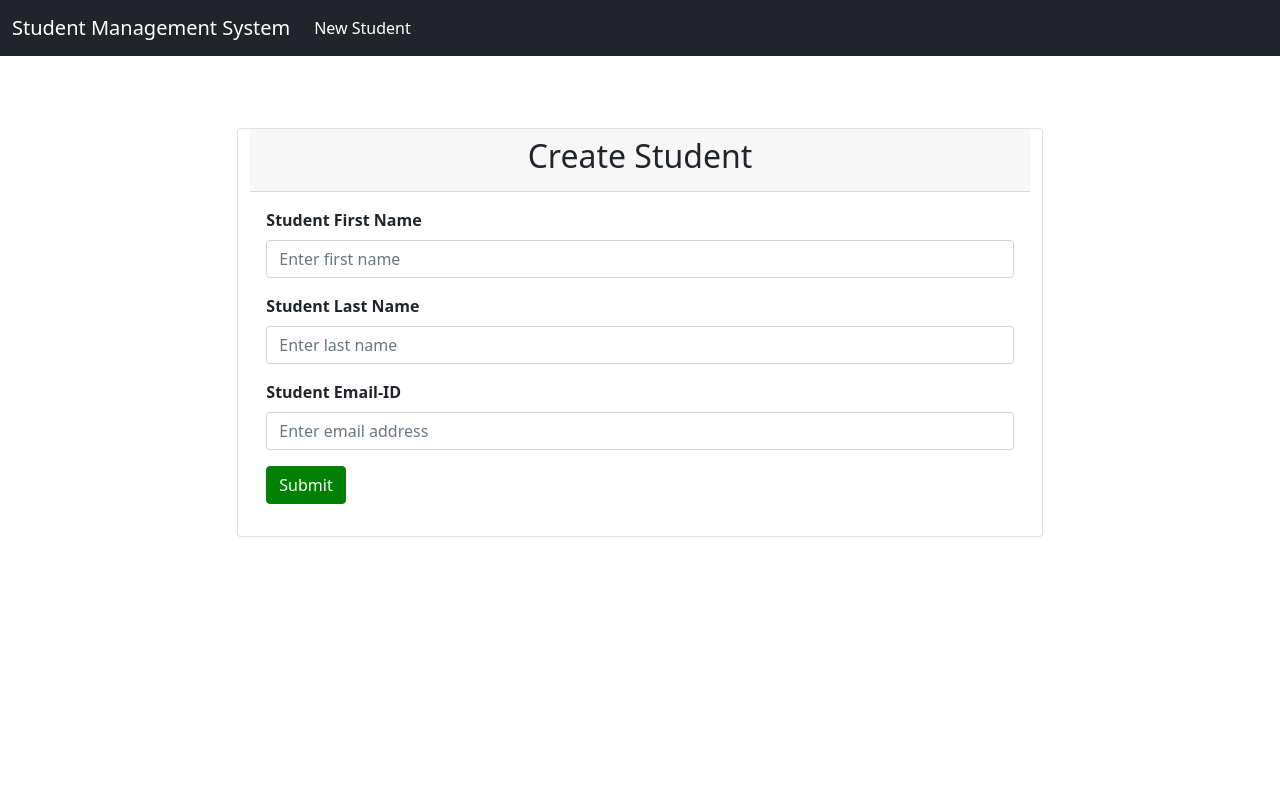
After one commit to JayabalajeeSK/MyProjects_Java, a Spring Boot app: page /students/new in a window 1280 px wide. The commit adds this page. Run offline with Spring Boot 4, Linux system fonts and the light colour scheme.

Commit message:
Add New Student - Create Student Form Handling

```diff
--- a/student-management-system/src/main/java/com/jb/student_management_system/controller/StudentController.java
+++ b/student-management-system/src/main/java/com/jb/student_management_system/controller/StudentController.java
@@ -16,12 +16,22 @@ public class StudentController
     public StudentController(StudentService studentService) {
         this.studentService = studentService;
     }
-    @GetMapping("/student")
+
+    //handle - List of all students
+    @GetMapping("/students")
     public String listStudents(Model model)
     {
         List<StudentDto> students = studentService.getAllStudents();
         model.addAttribute("students", students);
         return "students";
+    }
 
+    //handle - Add new student
+    @GetMapping("/students/new")
+    public String newStudents(Model model)
+    {
+        StudentDto studentDto = new StudentDto();
+        model.addAttribute("student", studentDto);
+        return "create_student";
     }
 }
--- /dev/null
+++ b/student-management-system/src/main/resources/templates/create_student.html
@@ -0,0 +1,63 @@
+<html lang="" en xmlns:th="http://www.thymeleaf.org">
+<head>
+    <title>Student Management System</title>
+    <link href="https://cdn.jsdelivr.net/npm/bootstrap@5.0.2/dist/css/bootstrap.min.css" rel="stylesheet" integrity="sha384-EVSTQN3/azprG1Anm3QDgpJLIm9Nao0Yz1ztcQTwFspd3yD65VohhpuuCOmLASjC" crossorigin="anonymous">
+</head>
+<body>
+    <nav class="navbar navbar-expand-lg navbar navbar-dark bg-dark">
+        <div class="container-fluid">
+          <a class="navbar-brand" href="#">Student Management System</a>
+          <button class="navbar-toggler" type="button" data-bs-toggle="collapse" data-bs-target="#navbarSupportedContent" aria-controls="navbarSupportedContent" aria-expanded="false" aria-label="Toggle navigation">
+            <span class="navbar-toggler-icon"></span>
+          </button>
+          <div class="collapse navbar-collapse" id="navbarSupportedContent">
+            <ul class="navbar-nav me-auto mb-2 mb-lg-0">
+              <li class="nav-item">
+                <a class="nav-link active" aria-current="page" th:href="@{/students/new}">New Student</a>
+              </li>
+            </ul>
+          </div>
+        </div>
+      </nav>
+  <br /> <br /> <br />
+  <div class="container row col-md-8 offset-md-2">
+    <div class="card">
+        <div class="card-header">
+            <h2 class="text-center">Create Student</h2>
+        </div>
+        <div class="card-body">
+            <form method="post" role="form" th:action="@{/students}" th:object="${student}">
+                <div class="form-group mb-3">
+                    <label class="form-label" style="font-weight: bold;">Student First Name</label>
+                    <input class="form-control"
+                           id="firstName"
+                           name="firstName"
+                           placeholder="Enter first name"
+                           type="text"
+                           th:field="*{firstName}" />
+                </div>
+                <div class="form-group mb-3">
+                    <label class="form-label" style="font-weight: bold;">Student Last Name</label>
+                    <input class="form-control"
+                           id="lastName"
+                           name="lastName"
+                           placeholder="Enter last name"
+                           type="text"
+                           th:field="*{lastName}" />
+                </div>
+                <div class="form-group mb-3">
+                    <label class="form-label" style="font-weight: bold;">Student Email-ID</label>
+                    <input class="form-control"
+                           id="email"
+                           name="email"
+                           placeholder="Enter email address"
+                           type="text"
+                           th:field="*{email}" />
+                </div>
+                <button class="btn btn-primary" type="submit" style="background-color: green; border-color: green;">Submit</button>
+            </form>
+        </div>
+    </div>
+  </div>
+  </body>
+  </html>
--- a/student-management-system/src/main/resources/templates/students.html
+++ b/student-management-system/src/main/resources/templates/students.html
@@ -13,7 +13,7 @@
           <div class="collapse navbar-collapse" id="navbarSupportedContent">
             <ul class="navbar-nav me-auto mb-2 mb-lg-0">
               <li class="nav-item">
-                <a class="nav-link active" aria-current="page" href="#">Home</a>
+                <a class="nav-link active" aria-current="page" th:href="@{/students/new}">New Student</a>
               </li>
             </ul>
           </div>
```
